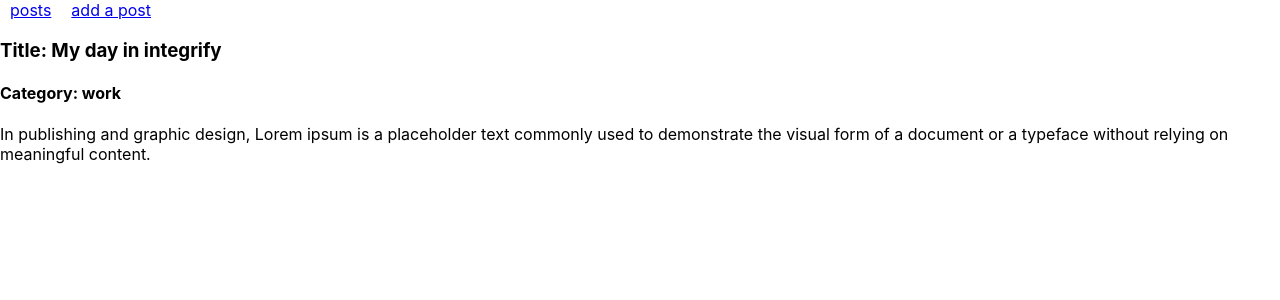
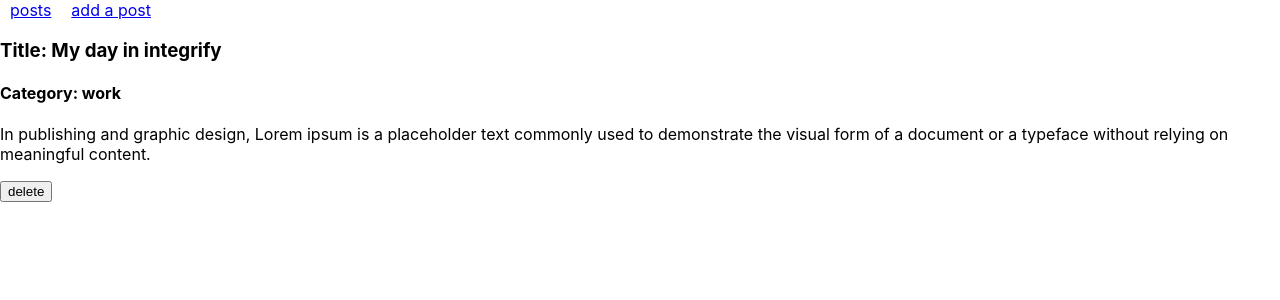
Before and after one commit to pbrovkin/posts_app, a React (Create React App) app: page /posts/1 in a window 1280 px wide. Shown: the top 300 px of the page. Built offline with nearby package versions, Linux system fonts and the light colour scheme; the HTML template or start-up script is replaced by a standard one.

Commit message:
notifications added

```diff
--- a/src/App.js
+++ b/src/App.js
@@ -42,6 +42,8 @@ const App = () => {
 
     const postById = (id) => posts.find(post => post.id === id)
 
+
+
     return (
         <>
             <Router>
@@ -50,7 +52,7 @@ const App = () => {
                     <Notification message={notification} />
                     <Switch>
                         <Route path="/" exact render={() => <PostList posts={posts} setPosts={setPosts} setNotification={setNotification}/>} />
-                        <Route exact path="/posts/:id" render={({ match }) => <Post post={postById(match.params.id)} />} />
+                        <Route exact path="/posts/:id" render={({ history, match }) => <Post post={postById(match.params.id)} setPosts={setPosts} setNotification={setNotification} posts={posts} history={history}/>} />
                         <Route path="/addPost" render={(props) => <AddPostForm history={props.history} addPost={addPost} />} />
                     </Switch>
                 </div>
--- a/src/components/AddPostForm.js
+++ b/src/components/AddPostForm.js
@@ -12,7 +12,7 @@ const AddPostForm = (props) => {
             category,
             content,
         })
-        props.history.push('/');
+        props.history.push('/')
     }
 
     return (
--- a/src/components/Post.js
+++ b/src/components/Post.js
@@ -1,11 +1,26 @@
 import React from 'react'
 
-const Post = ({ post }) => {
+const Post = ({ post, setPosts, setNotification, posts, history }) => {
+    const handleDeletePost = (id) => {
+        const deletedPost = posts.find(post => post.id === id)
+        if (window.confirm(`Delete '${deletedPost.title}' ?`)) {
+            const newPosts = posts.filter(post => {
+                return post.id !== deletedPost.id
+            })
+            setNotification(`'${deletedPost.title}' deleted!`)
+            setPosts(newPosts)
+            history.push('/')
+            setTimeout(() => {
+                setNotification('')
+            }, 10000)
+        }
+    }
     return (
         <div>
             <h3>Title: {post.title}</h3>
             <h4>Category: {post.category}</h4>
             <p>{post.content}</p>
+            <button onClick={() => { handleDeletePost(post.id) }}>delete</button>
         </div>
     )
 }
--- a/src/components/PostList.js
+++ b/src/components/PostList.js
@@ -4,11 +4,17 @@ import { Link } from 'react-router-dom'
 const PostList = ({ posts, setPosts, setNotification }) => {
     const handleDeletePost = (id) => {
         const deletedPost = posts.find(post => post.id === id)
-        const newPosts = posts.filter(post => {
-            return post.id !== deletedPost.id
-        })
-        setNotification(`'${deletedPost.title}' deleted!`)
-        setPosts(newPosts)
+        if (window.confirm(`Delete '${deletedPost.title}' ?`)) {
+            const newPosts = posts.filter(post => {
+                return post.id !== deletedPost.id
+            })
+            setNotification(`'${deletedPost.title}' deleted!`)
+            setPosts(newPosts)
+            setTimeout(() => {
+                setNotification('')
+            }, 10000)
+        }
+
     }
     return (
 
```
